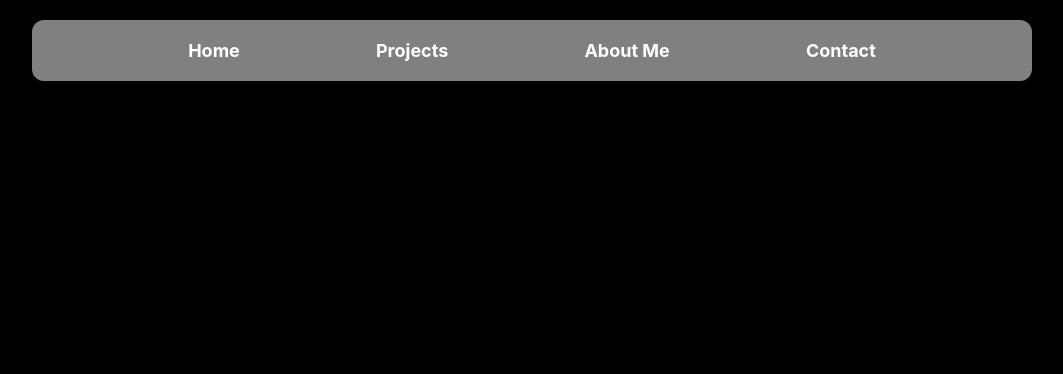
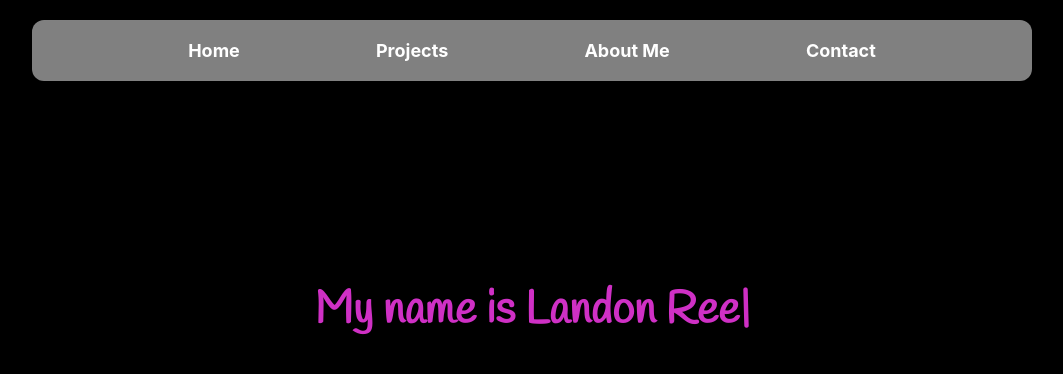
Before and after one commit to LReed03/portfolio, a React (Create React App) app: page / in a window 1280 px wide. Shown: the top 374 px of the page, without its empty margins (108-1171 px from the left). Built offline with nearby package versions, Linux system fonts and the light colour scheme.

Commit message:
Added a type written name

```diff
--- a/package.json
+++ b/package.json
@@ -10,6 +10,7 @@
     "react": "^19.1.0",
     "react-dom": "^19.1.0",
     "react-scripts": "5.0.1",
+    "typewriter-effect": "^2.22.0",
     "web-vitals": "^2.1.4"
   },
   "scripts": {
--- a/public/index.html
+++ b/public/index.html
@@ -15,6 +15,7 @@
       user's mobile device or desktop. See https://developers.google.com/web/fundamentals/web-app-manifest/
     -->
     <link rel="manifest" href="%PUBLIC_URL%/manifest.json" />
+    <link href="https://fonts.googleapis.com/css2?family=Handlee&display=swap" rel="stylesheet">
     <!--
       Notice the use of %PUBLIC_URL% in the tags above.
       It will be replaced with the URL of the `public` folder during the build.
@@ -24,7 +25,7 @@
       work correctly both with client-side routing and a non-root public URL.
       Learn how to configure a non-root public URL by running `npm run build`.
     -->
-    <title>React App</title>
+    <title>Landon Reed's Portfolio</title>
   </head>
   <body>
     <noscript>You need to enable JavaScript to run this app.</noscript>
--- a/src/Home.js
+++ b/src/Home.js
@@ -1,10 +1,12 @@
 import React from "react";
 import Header from "./Header";
+import TypeWritterName from "./TypeWriterName";
 
 function Home(){
     return(
         <div>
             <Header/>
+            <TypeWritterName/>
         </div>
     );
 }
--- /dev/null
+++ b/src/TypeWriterName.css
@@ -0,0 +1,8 @@
+.typewriter{
+    color: rgb(207, 48, 197);
+    text-align: center;
+    font-size: 45px;
+    font-family: 'Handlee', cursive;
+    font-weight: bold;
+    margin-top: 200px;
+}
--- /dev/null
+++ b/src/TypeWriterName.js
@@ -0,0 +1,17 @@
+import React from "react";
+import Typewriter from "typewriter-effect";
+import './TypeWriterName.css'
+
+function TypeWritterName(){
+    return(
+        <div className="typewriter">
+            <Typewriter options={{strings: ['My name is Landon Reed', 'I am a software engineering student'],
+                autoStart: true,
+                loop: true
+            }}
+            />
+        </div>
+    )
+}
+
+export default TypeWritterName;
```
Also changed, not shown: 1 other file (tests, documents, lock files or other folders).
